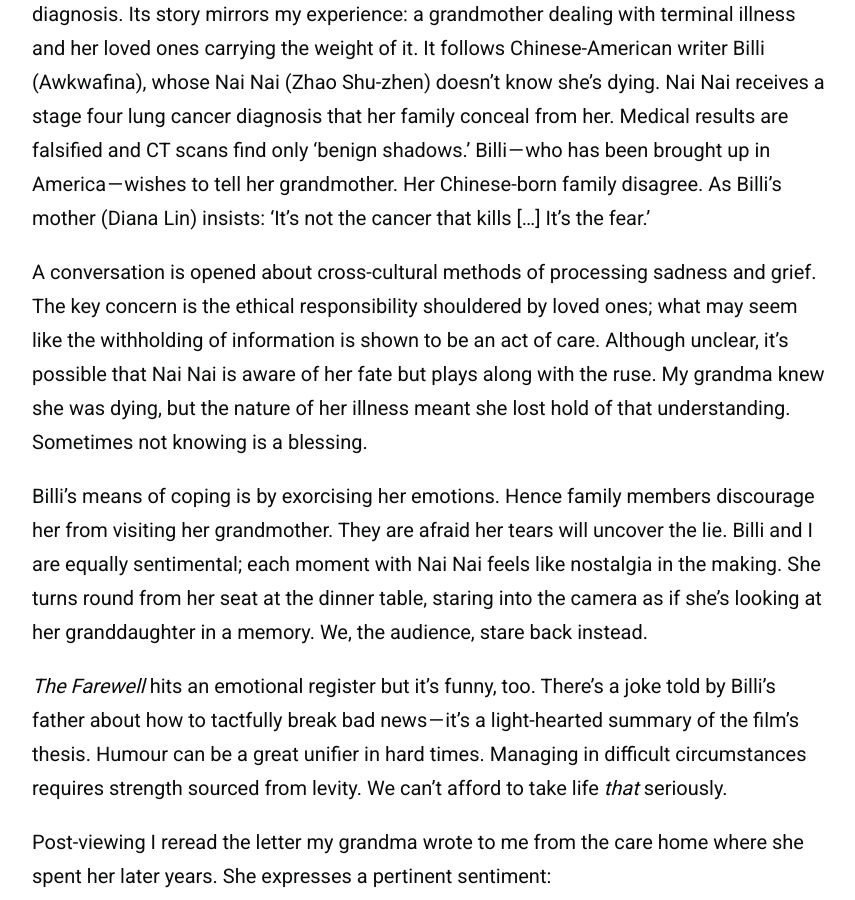
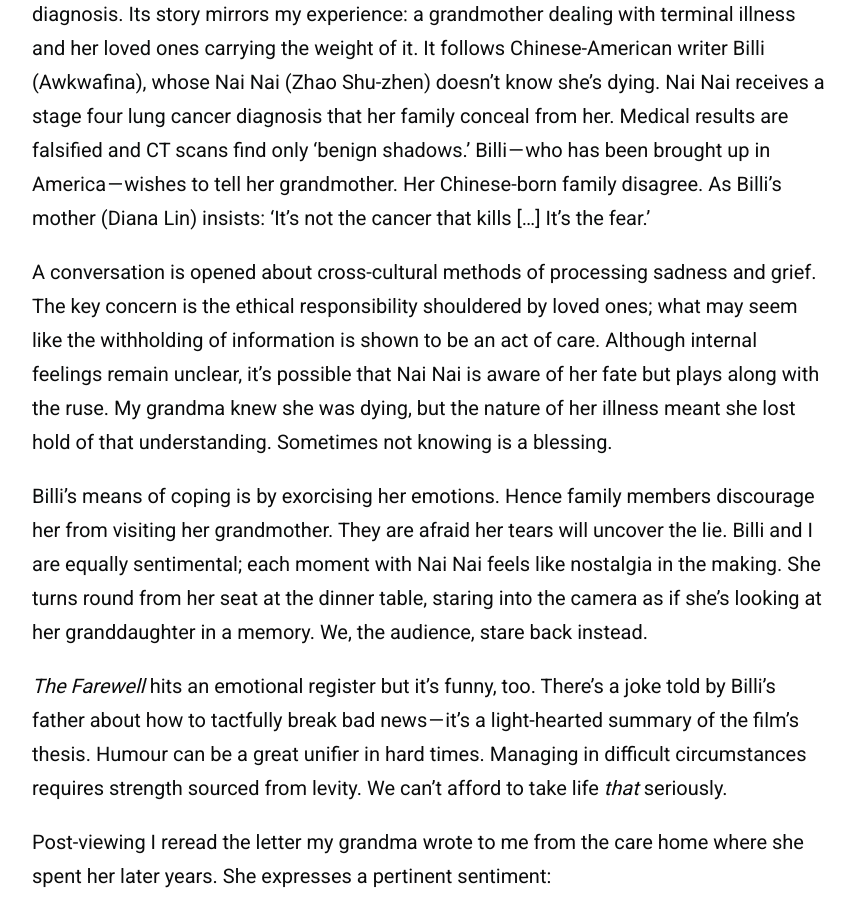
Before and after one commit to zoeurl/zoedowney.github.io, a Jekyll site: the page built from _posts/2023-07-12-the-farewell.md, in a window 1280 px wide and 900 px high, scrolled down 946 px. Shown: the whole window, without its empty margins (208-1063 px from the left). Built offline with Jekyll 4.4.1, drawn with Linux system fonts in a browser that asks for light colours.

Commit message:
Update 2023-07-12-the-farewell.md

```diff
--- a/_posts/2023-07-12-the-farewell.md
+++ b/_posts/2023-07-12-the-farewell.md
@@ -13,7 +13,7 @@
 
 Today I revisit _The Farewell_, a film that gained significance after my grandma's dementia diagnosis. Its story mirrors my experience: a grandmother dealing with terminal illness and her loved ones carrying the weight of it. It follows Chinese-American writer Billi (Awkwafina), whose Nai Nai (Zhao Shu-zhen) doesn’t know she’s dying. Nai Nai receives a stage four lung cancer diagnosis that her family conceal from her. Medical results are falsified and CT scans find only ‘benign shadows.’ Billi — who has been brought up in America — wishes to tell her grandmother. Her Chinese-born family disagree. As Billi’s mother (Diana Lin) insists: ‘It’s not the cancer that kills [...] It’s the fear.’
 
-A conversation is opened about cross-cultural methods of processing sadness and grief. The key concern is the ethical responsibility shouldered by loved ones; what may seem like the withholding of information is shown to be an act of care. Although unclear, it’s possible that Nai Nai is aware of her fate but plays along with the ruse. My grandma knew she was dying, but the nature of her illness meant she lost hold of that understanding. Sometimes not knowing is a blessing.
+A conversation is opened about cross-cultural methods of processing sadness and grief. The key concern is the ethical responsibility shouldered by loved ones; what may seem like the withholding of information is shown to be an act of care. Although internal feelings remain unclear, it’s possible that Nai Nai is aware of her fate but plays along with the ruse. My grandma knew she was dying, but the nature of her illness meant she lost hold of that understanding. Sometimes not knowing is a blessing.
 
 Billi’s means of coping is by exorcising her emotions. Hence family members discourage her from visiting her grandmother. They are afraid her tears will uncover the lie. Billi and I are equally sentimental; each moment with Nai Nai feels like nostalgia in the making. She turns round from her seat at the dinner table, staring into the camera as if she’s looking at her granddaughter in a memory. We, the audience, stare back instead.
 
```
